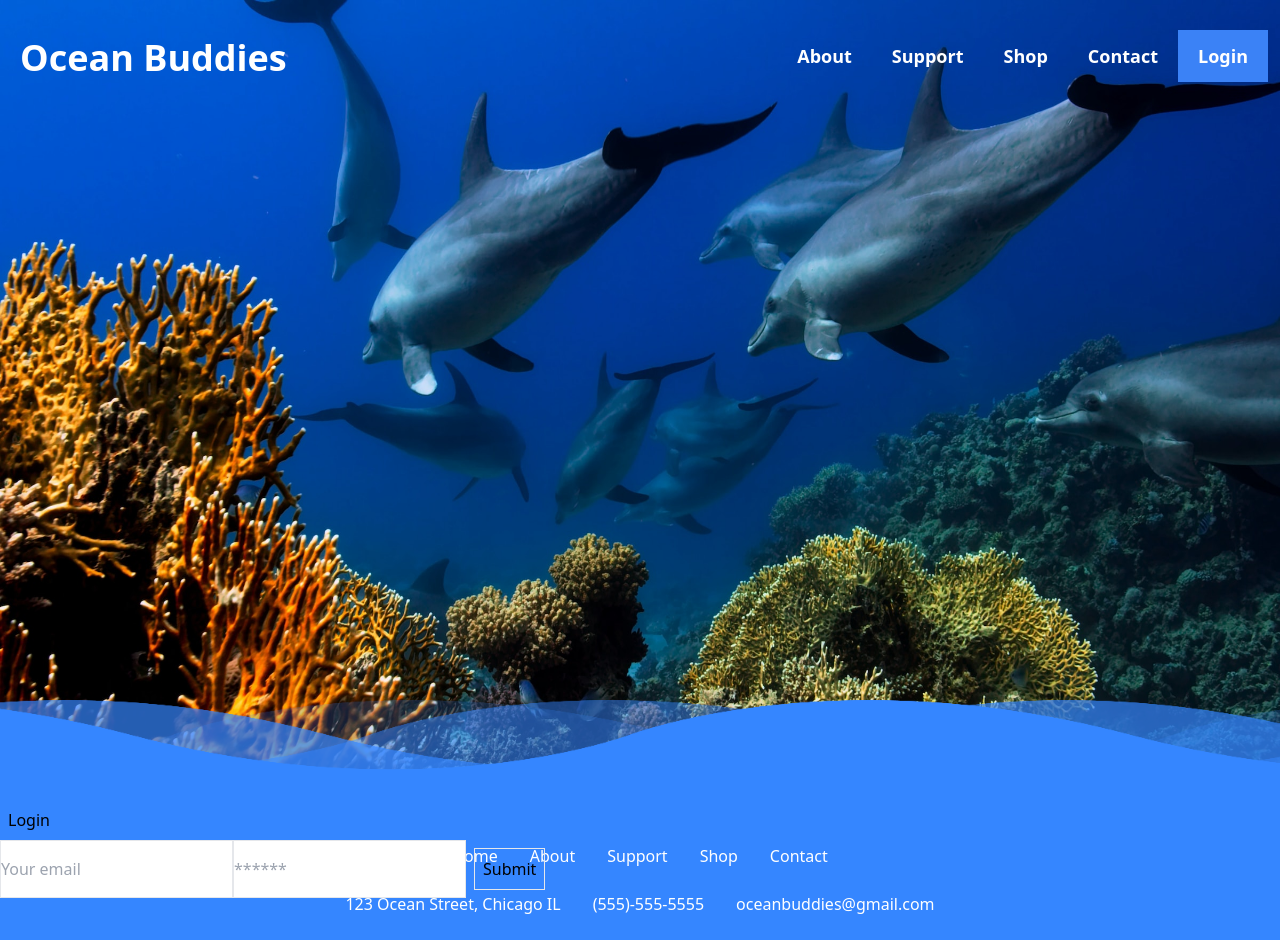
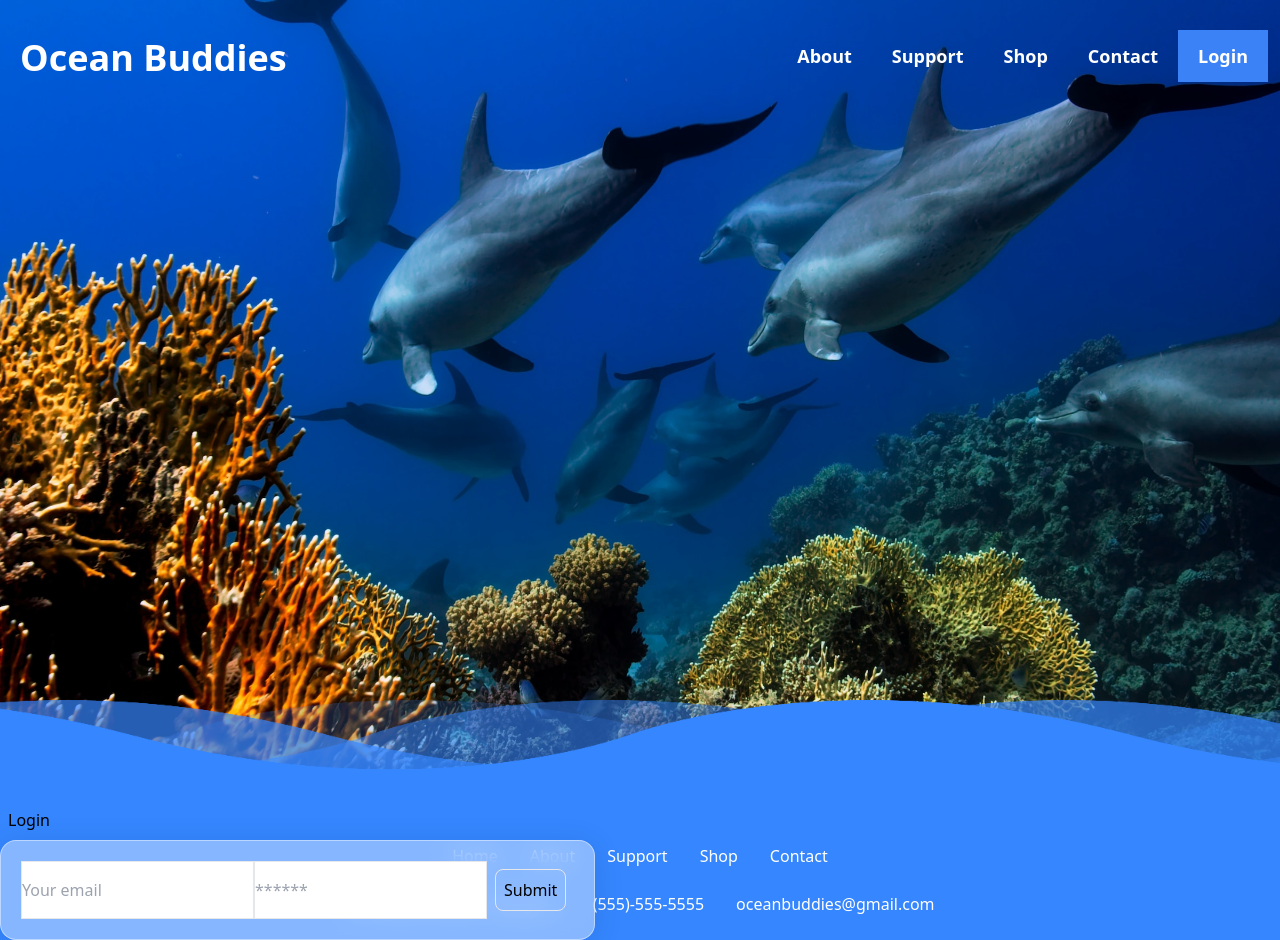
Before and after one commit to Oceans-4/Ocean-App, a React (Create React App) app in the folder client/: page /login in a window 1280 px wide. Built offline with nearby package versions, Linux system fonts and the light colour scheme.

Commit message:
Added more styling to the card. Still can't center the bugger.

```diff
--- a/client/src/pages/Login.js
+++ b/client/src/pages/Login.js
@@ -47,7 +47,7 @@ const Login = (props) => {
         <div className="col-12 col-lg-10">
           <div className="card">
             <h4 className="card-header bg-dark text-light p-2">Login</h4>
-            <div className="card-body">
+            <div className="card-body border border-solid rounded-lg p-5 glass">
               {data ? (
                 <p>
                   Success! You may now head <Link to="/">back to the homepage.</Link>
@@ -56,7 +56,7 @@ const Login = (props) => {
                 <form className="flex flex-column" onSubmit={handleFormSubmit}>
                   <input className="form-input border border-solid" placeholder="Your email" name="email" type="email" value={formState.email} onChange={handleChange} />
                   <input className="form-input border border-solid" placeholder="******" name="password" type="password" value={formState.password} onChange={handleChange} />
-                  <button className="btn btn-block btn-info border border-solid p-2 m-2" style={{ cursor: "pointer" }} type="submit">
+                  <button className="btn btn-block btn-info border border-solid p-2 m-2 rounded-lg" style={{ cursor: "pointer" }} type="submit">
                     Submit
                   </button>
                 </form>
```
